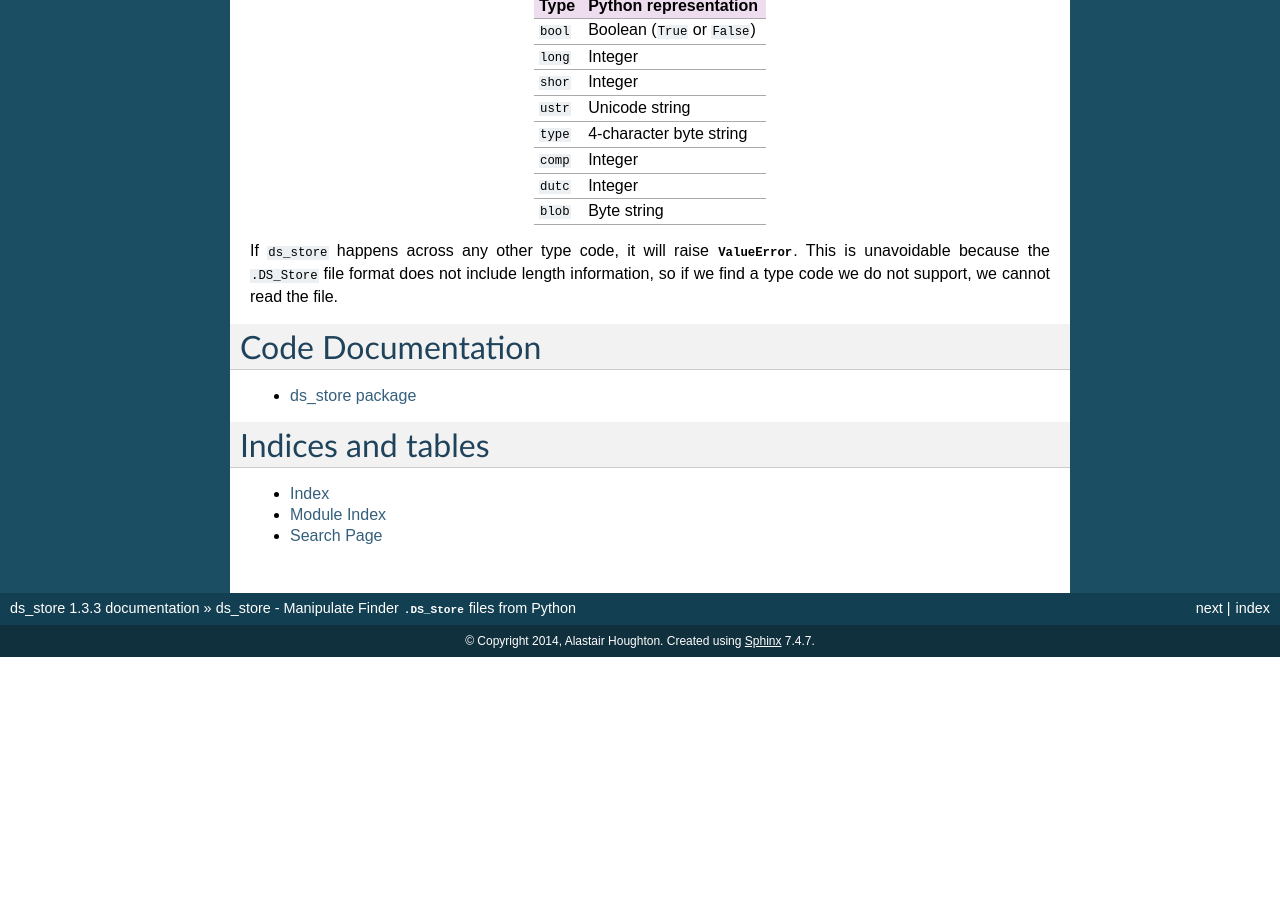
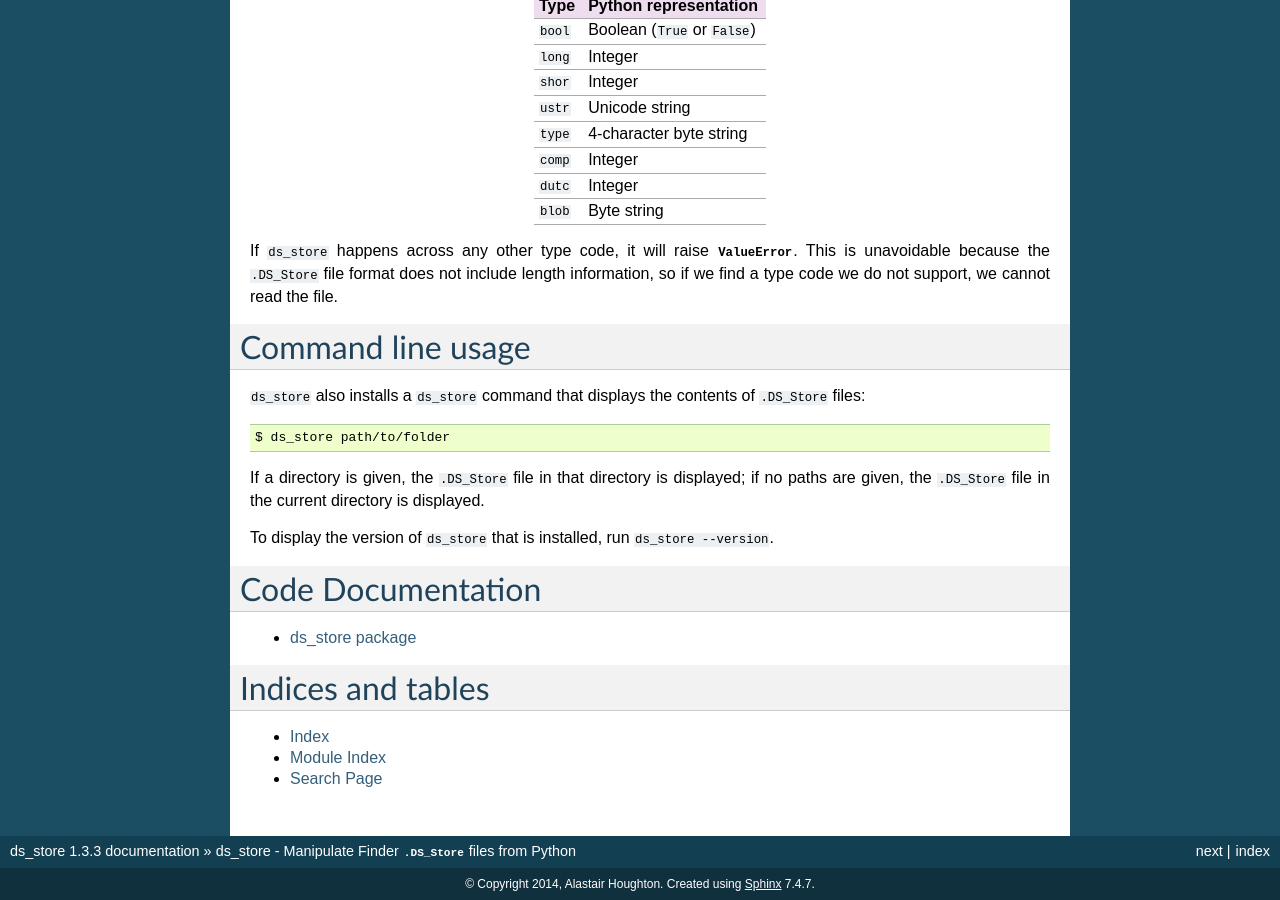
Before and after one commit to dmgbuild/ds_store, a Sphinx documentation site: the page built from docs/index.rst, in a window 1280 px wide and 900 px high, scrolled down 1296 px. Built offline with Sphinx 7.4.7, drawn with Linux system fonts in a browser that asks for light colours; before the commit the page ends 1953 px from its top, so only the background shows below that.

Commit message:
Add a --version option.

```diff
--- a/docs/index.rst
+++ b/docs/index.rst
@@ -101,6 +101,21 @@ If ``ds_store`` happens across any other type code, it will raise
 format does not include length information, so if we find a type code we do
 not support, we cannot read the file.
 
+Command line usage
+==================
+
+``ds_store`` also installs a ``ds_store`` command that displays the contents
+of ``.DS_Store`` files::
+
+  $ ds_store path/to/folder
+
+If a directory is given, the ``.DS_Store`` file in that directory is
+displayed; if no paths are given, the ``.DS_Store`` file in the current
+directory is displayed.
+
+To display the version of ``ds_store`` that is installed, run
+``ds_store --version``.
+
 Code Documentation
 ==================
 
```
Also changed, not shown: changes/229.feature.md (added, +1 -0 lines), 3 other files.
